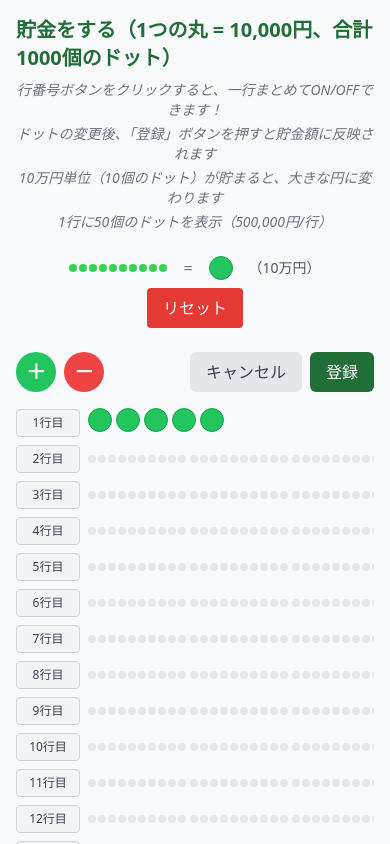
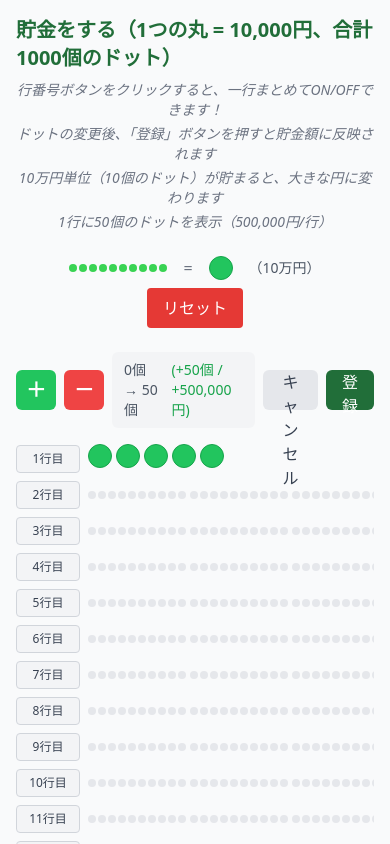
Before and after one commit to kipo33/chokin, a React (Vite) app: page / in a window 390 px wide. Both pictures are taken after a click on the button "この行を一括でON/OFFします". Shown: the part 502-1346 px from the top of the page. Built offline with nearby package versions, Linux system fonts and the light colour scheme.

Commit message:
登録前の増減を表示する

```diff
--- a/src/components/SavingsDots.tsx
+++ b/src/components/SavingsDots.tsx
@@ -149,6 +149,12 @@ const SavingsDots: React.FC<SavingsDotsProps> = ({ onSavingsUpdate, currentAmoun
   const rowCount = Math.ceil(1000 / DOTS_PER_ROW);
   const rows = Array.from({ length: rowCount }, (_, i) => i);
 
+  // 変更前後のドット数と金額を計算
+  const savedDotsCount = savedDots.filter(dot => dot).length;
+  const currentDotsCount = clickedDots.filter(dot => dot).length;
+  const dotsDifference = currentDotsCount - savedDotsCount;
+  const amountDifference = dotsDifference * 10000;
+
   // 10個のドットをまとめてグループ化して表示する関数
   const renderDotGroup = (startIdx: number) => {
     const endIdx = Math.min(startIdx + DOTS_PER_GROUP, 1000);
@@ -191,42 +197,59 @@ const SavingsDots: React.FC<SavingsDotsProps> = ({ onSavingsUpdate, currentAmoun
   return (
     <div className="max-w-full mx-auto">
       {/* 操作ボタン */}
-      <div className="flex justify-end mb-4 gap-2">
-        <div className="flex items-center gap-2 mr-auto">
+      <div className="flex items-center justify-between mb-4 gap-2">
+        {/* +/- ボタン */}
+        <div className="flex items-center gap-2">
           <button
             onClick={handleAddDot}
-            className="w-10 h-10 flex items-center justify-center bg-green-500 hover:bg-green-600 text-white text-xl font-bold rounded-full transition-colors"
+            className="w-10 h-10 flex items-center justify-center bg-green-500 hover:bg-green-600 text-white text-xl font-bold rounded-md transition-colors"
             title="ドットを1つ追加します"
           >
             ＋
           </button>
           <button
             onClick={handleRemoveDot}
-            className="w-10 h-10 flex items-center justify-center bg-red-500 hover:bg-red-600 text-white text-xl font-bold rounded-full transition-colors"
+            className="w-10 h-10 flex items-center justify-center bg-red-500 hover:bg-red-600 text-white text-xl font-bold rounded-md transition-colors"
             title="ドットを1つ減らします"
           >
             －
           </button>
         </div>
 
+        {/* 変更状態表示 */}
+        <div className="flex items-center text-sm">
+          {hasChanges && (
+            <div className="bg-gray-100 px-3 py-2 rounded-md flex items-center gap-2">
+              <span className="text-gray-600">
+                {savedDotsCount}個 → {currentDotsCount}個
+              </span>
+              <span className={`font-medium ${dotsDifference > 0 ? 'text-green-600' : dotsDifference < 0 ? 'text-red-600' : 'text-gray-600'}`}>
+                ({dotsDifference > 0 ? '+' : ''}{dotsDifference}個 / {amountDifference > 0 ? '+' : ''}{amountDifference.toLocaleString()}円)
+              </span>
+            </div>
+          )}
+        </div>
+
+        {/* キャンセル/登録ボタン */}
+        <div className="flex items-center gap-2">
           {hasChanges && (
             <button
               onClick={handleCancelChanges}
-            className="px-4 py-2 bg-gray-200 hover:bg-gray-300 text-gray-700 rounded-md transition-colors"
+              className="h-10 px-4 bg-gray-200 hover:bg-gray-300 text-gray-700 rounded-md transition-colors"
               title="変更をキャンセルします"
             >
               キャンセル
             </button>
           )}
-
           <button
             onClick={handleSaveChanges}
-          className="px-4 py-2 bg-primary hover:bg-green-700 text-white rounded-md transition-colors"
+            className="h-10 px-4 bg-primary hover:bg-green-700 text-white rounded-md transition-colors"
             title="変更を登録して貯金額に反映します"
             disabled={!hasChanges}
           >
             登録
           </button>
+        </div>
       </div>
 
       {/* ドット表示エリア */}
@@ -253,24 +276,41 @@ const SavingsDots: React.FC<SavingsDotsProps> = ({ onSavingsUpdate, currentAmoun
       </div>
 
       {/* スマホ用の操作ボタン */}
-      <div className="mt-6 flex justify-center md:hidden">
-        <div className="w-full max-w-xs flex gap-2">
+      <div className="mt-6 flex flex-col gap-3 md:hidden">
+        {/* 変更状態表示（スマホ用） */}
+        {hasChanges && (
+          <div className="bg-gray-100 p-3 rounded-md flex flex-col items-center">
+            <div className="flex items-center justify-center gap-2">
+              <span className="text-gray-600">
+                {savedDotsCount}個 → {currentDotsCount}個
+              </span>
+            </div>
+            <div className="mt-1">
+              <span className={`font-medium ${dotsDifference > 0 ? 'text-green-600' : dotsDifference < 0 ? 'text-red-600' : 'text-gray-600'}`}>
+                ({dotsDifference > 0 ? '+' : ''}{dotsDifference}個 / {amountDifference > 0 ? '+' : ''}{amountDifference.toLocaleString()}円)
+              </span>
+            </div>
+          </div>
+        )}
+
+        {/* ボタングループ（スマホ用） */}
+        <div className="w-full flex gap-2">
           <button
             onClick={handleAddDot}
-            className="flex-1 py-3 bg-green-500 hover:bg-green-600 text-white text-lg rounded-md transition-colors"
+            className="flex-1 h-12 bg-green-500 hover:bg-green-600 text-white text-lg rounded-md transition-colors"
           >
             ＋
           </button>
           <button
             onClick={handleSaveChanges}
-            className="flex-2 py-3 px-4 bg-primary hover:bg-green-700 text-white text-lg rounded-md transition-colors"
+            className="flex-2 h-12 px-4 bg-primary hover:bg-green-700 text-white text-lg rounded-md transition-colors"
             disabled={!hasChanges}
           >
             登録
           </button>
           <button
             onClick={handleRemoveDot}
-            className="flex-1 py-3 bg-red-500 hover:bg-red-600 text-white text-lg rounded-md transition-colors"
+            className="flex-1 h-12 bg-red-500 hover:bg-red-600 text-white text-lg rounded-md transition-colors"
           >
             －
           </button>
```
Lines whose indentation alone changed are shown as unchanged.
